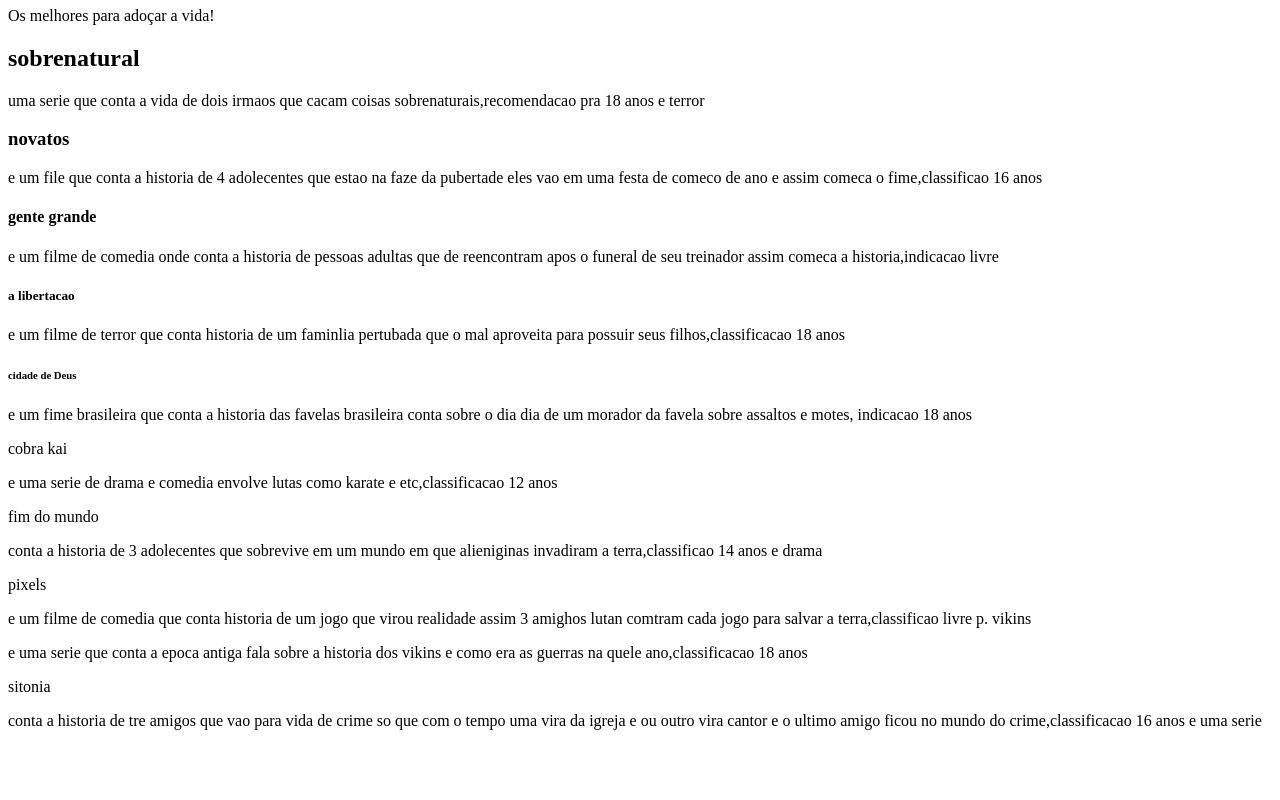
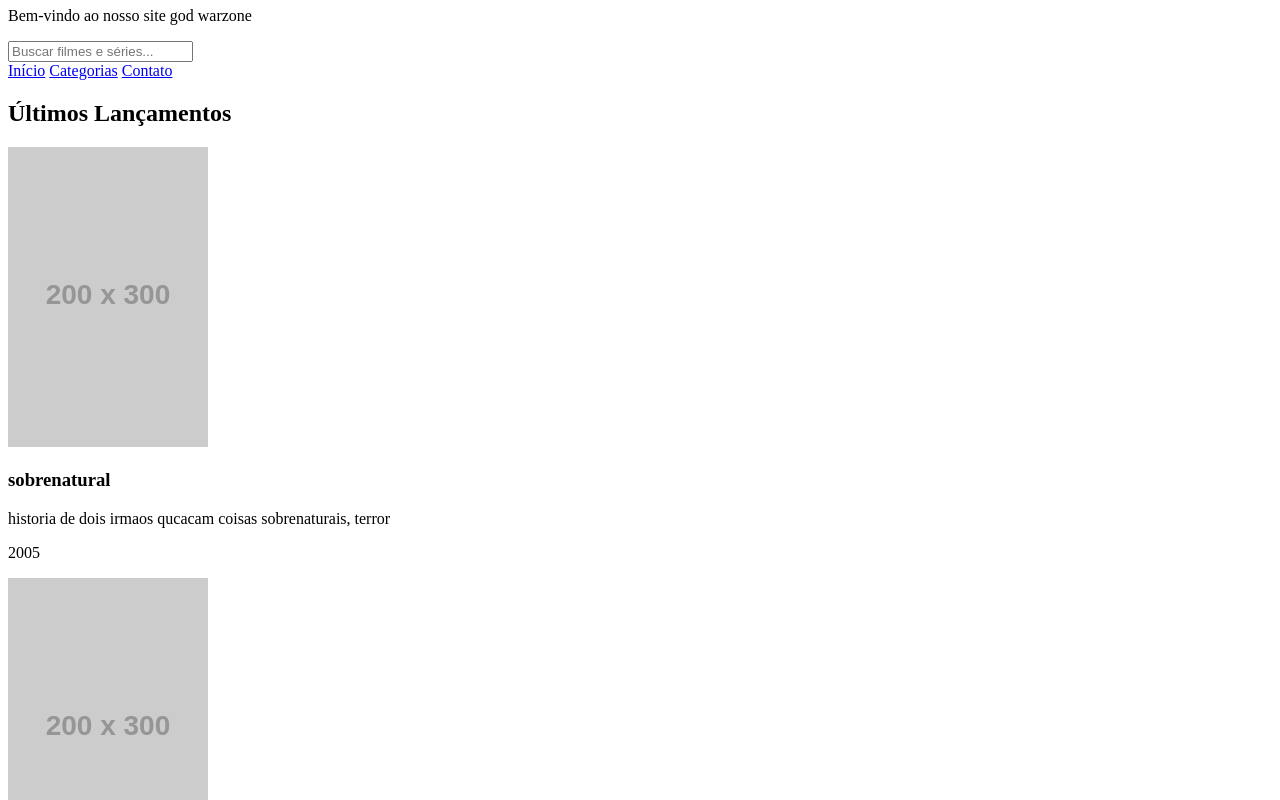
Before and after one commit to pamonha15/pamonhaflix, a plain HTML site: page index.html in a window 1280 px wide. Shown: the part 73-873 px from the top of the page. Before the commit the page ends 819 px from the top, so only its background shows below. Drawn offline with Linux system fonts and the light colour scheme; placeholder pictures from the web are drawn by us.

Commit message:
parte um

```diff
--- a/index.html
+++ b/index.html
@@ -1,33 +1,61 @@
 <!DOCTYPE html>
-<html lang="pt-br">
+<html lang="pt-BR">
 <head>
     <meta charset="UTF-8">
     <meta name="viewport" content="width=device-width, initial-scale=1.0">
-    <title>PamonhaFlix</title>
+    <title>Cine&Séries - Página Inicial</title>
+    <link rel="warzone" href="style.css">
 </head>
 <body>
-    <h1>Catalogo</h1>
-        <p>Os melhores para adoçar a vida!</p>
-    <h2>sobrenatural</h2>
-        <p>uma serie que conta a vida de dois irmaos que cacam coisas sobrenaturais,recomendacao pra 18 anos e terror</p>
-    <h3>novatos</h3>
-        <p>e um file que conta a historia de 4 adolecentes que estao na faze da pubertade eles vao em uma festa de comeco de ano e assim comeca o fime,classificao 16 anos</p>
-    <h4>gente grande</h4>
-        <p>e um filme de comedia onde conta a historia de pessoas adultas que de reencontram apos o funeral de seu treinador assim comeca a historia,indicacao livre</p>
-    <h5> a libertacao</h5>
-        <p>e um filme de terror que conta historia de um faminlia pertubada que o mal aproveita para possuir seus filhos,classificacao 18 anos</p>
-    <h6>cidade de Deus</h6>
-        <p>e um fime brasileira que conta a historia das favelas brasileira conta sobre o dia dia de um morador da favela sobre assaltos e motes, indicacao 18 anos </p>
-    <h7>cobra kai</h7>
-        <p>e uma serie de drama e comedia envolve lutas como karate e etc,classificacao 12 anos</p>
-    <h8>fim do mundo </h8>
-        <p>conta a historia de 3 adolecentes que sobrevive em um mundo em que alieniginas invadiram a terra,classificao 14 anos  e drama</p>
-    <h9>pixels</h9>
-        <p>e um filme de comedia que conta historia de um jogo que virou realidade assim 3 amighos lutan comtram cada jogo para salvar a terra,classificao livre p.
-    <h10>vikins</h10>
-        <p>e uma serie que conta a epoca antiga fala sobre a historia dos vikins e como era as guerras na quele ano,classificacao 18 anos</p>
-    <h11>sitonia</h11>
-        <p>conta a historia de tre amigos que vao para vida de crime so que com o tempo uma vira da igreja e ou outro vira cantor e o ultimo amigo ficou no mundo do crime,classificacao 16 anos e uma serie </p>
 
+    <!-- Cabeçalho do Site -->
+    <header>
+        <h1>warzone</h1>
+        <p>Bem-vindo ao nosso site god warzone </p>
+        <!-- Barra de Pesquisa -->
+        <input type="text" id="searchInput" placeholder="Buscar filmes e séries..." onkeyup="searchMovies()">
+    </header>
+
+    <!-- Barra de Navegação -->
+    <nav>
+        <a href="index.html">Início</a>
+        <a href="categorias.html">Categorias</a>
+        <a href="contato.html">Contato</a>
+    </nav>
+
+    <!-- Conteúdo Principal -->
+    <div class="container">
+        <h2>Últimos Lançamentos</h2>
+        <div class="movie-list" id="movieList">
+            <!-- Card do Filme 1 -->
+            <div class="movie-item">
+                <img src="https://via.placeholder.com/200x300" alt="Poster do Filme 1">
+                <h3>sobrenatural</h3>
+                <p> historia de dois irmaos qucacam coisas sobrenaturais, terror</p>
+                <p>2005</p>
+            </div>
+            <!-- Card do Filme 2 -->
+            <div class="movie-item">
+                <img src="https://via.placeholder.com/200x300" alt="Poster do Filme 2">
+                <h3>corte do tempo</h3>
+                <p>uma adolecente volta pro passado pra salvar sua irma que iria morrer por um assasino, Suspense</p>
+                <p>2024</p>
+            </div>
+            <!-- Card do Filme 3 -->
+            <div class="movie-item">
+                <img src="https://via.placeholder.com/200x300" alt="Poster do Série 1">
+                <h3>cobra kai</h3>
+                <p>conta historia do filme karate kit,Comédia</p>
+                <p>6ª Temporada</p>
+            </div>
+        </div>
+    </div>
+
+    <!-- Rodapé -->
+    <footer>
+        <p>&copy; 2023 Cine&Séries. Todos os direitos reservados.</p>
+    </footer>
+
+    <script src="script.js"></script>
 </body>
 </html>
--- a/script.js
+++ b/script.js
@@ -0,0 +1,16 @@
+// Função para buscar filmes e séries
+function searchMovies() {
+    let input = document.getElementById("searchInput").value.toLowerCase();
+    let movieList = document.getElementById("movieList");
+    let movies = movieList.getElementsByClassName("movie-item");
+
+    // Loop pelos filmes e séries
+    for (let i = 0; i < movies.length; i++) {
+        let title = movies[i].getElementsByTagName("h3")[0].innerText.toLowerCase();
+        if (title.includes(input)) {
+            movies[i].style.display = ""; // Exibe o item que corresponde à busca
+        } else {
+            movies[i].style.display = "none"; // Oculta o item que não corresponde
+        }
+    }
+}
--- a/style.css
+++ b/style.css
@@ -0,0 +1,80 @@
+/* Estilos básicos */
+body {
+    font-family: Arial, sans-serif;
+    margin: 0;
+    padding: 0;
+    background-color: #f4f4f4;
+    color: #333;
+}
+
+header {
+    background-color: #333;
+    color: #fff;
+    padding: 1em 0;
+    text-align: center;
+}
+
+header input {
+    margin-top: 10px;
+    padding: 10px;
+    font-size: 16px;
+    width: 80%;
+    max-width: 400px;
+}
+
+nav {
+    display: flex;
+    justify-content: center;
+    gap: 20px;
+    background-color: #444;
+    padding: 10px 0;
+}
+
+nav a {
+    color: #fff;
+    text-decoration: none;
+}
+
+.container {
+    width: 90%;
+    max-width: 1200px;
+    margin: auto;
+    padding: 20px;
+}
+
+.movie-list {
+    display: flex;
+    flex-wrap: wrap;
+    gap: 20px;
+}
+
+.movie-item {
+    background-color: #fff;
+    border: 1px solid #ddd;
+    border-radius: 5px;
+    width: 100%;
+    max-width: 200px;
+    text-align: center;
+    padding: 15px;
+    transition: transform 0.2s;
+}
+
+.movie-item:hover {
+    transform: scale(1.05);
+}
+
+.movie-item img {
+    width: 100%;
+    border-radius: 5px;
+}
+
+.movie-item h3 {
+    margin: 10px 0 5px;
+}
+
+footer {
+    text-align: center;
+    padding: 20px;
+    background-color: #333;
+    color: #fff;
+}
```
